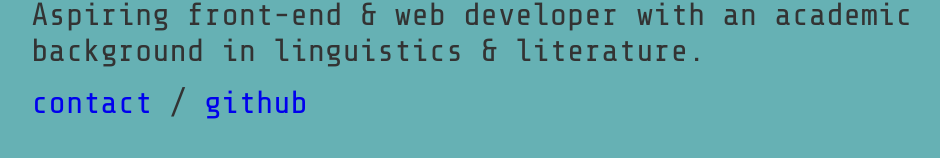
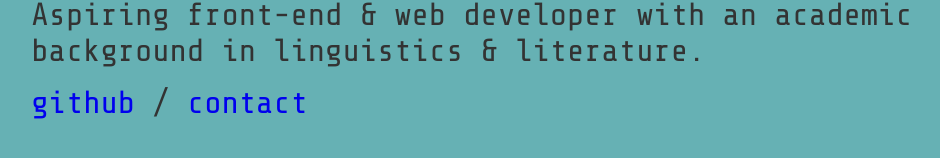
Before and after one commit to eskzsolt/eskzsolt.github.io, a plain HTML site: page index.html in a window 1280 px wide. Shown: the part 426-584 px from the top of the page, without its empty margins (168-1108 px from the left). Drawn offline with nearby package versions, Linux system fonts and the light colour scheme.

Commit message:
Update index.html

```diff
--- a/index.html
+++ b/index.html
@@ -44,7 +44,7 @@
             <div id="name">Zsolt Eskulits</div>
             <div>[zholt ash&middot;cool&middot;itch]</div>
             <div id="info">Aspiring front-end &amp; web developer with an academic<br>background in linguistics &amp; literature.</div>
-            <div><a class="link" href="mailto:eskzsolt@gmail.com">contact</a> / <a class="link" target="_blank" href="https://github.com/eskzsolt">github</a></div>
+            <div><a class="link" target="_blank" href="https://github.com/eskzsolt">github</a> / <a class="link" href="mailto:eskzsolt@gmail.com">contact</a></div>
         </div>
     </div>
 
```
